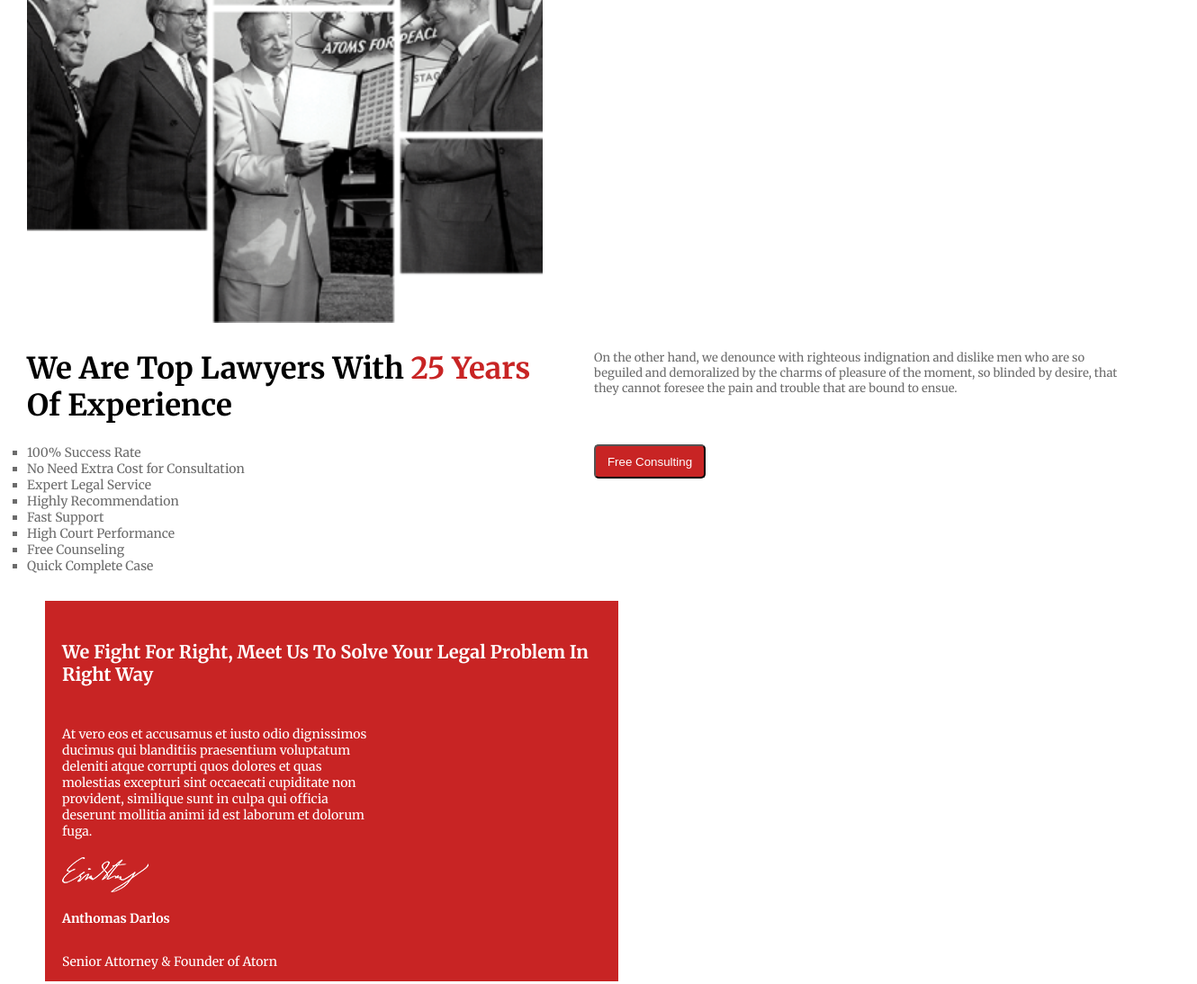
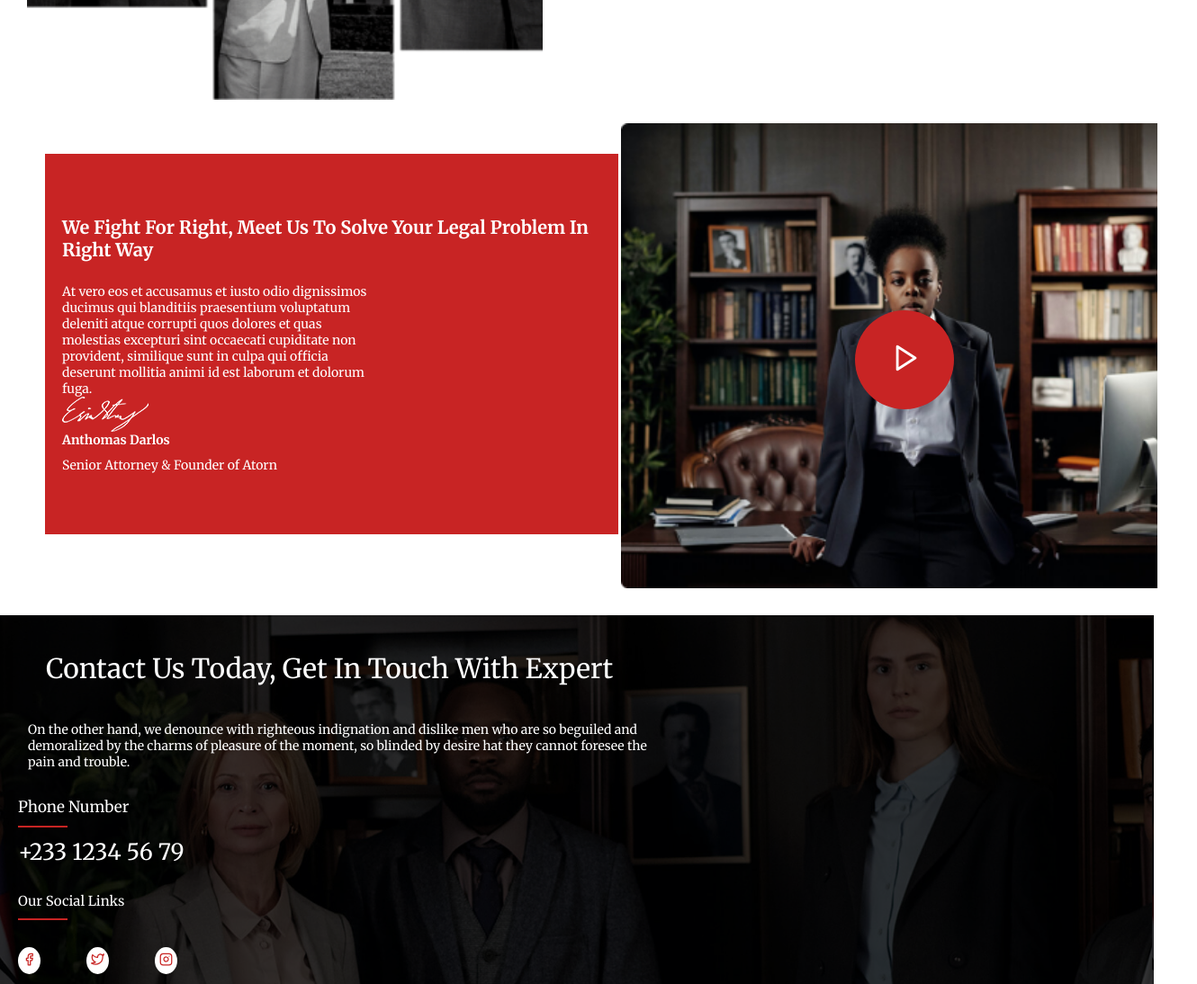
Before and after one commit to OdionBilly/Project-C4-Group3, a plain HTML site: page index.html in a window 1280 px wide. Shown: the part 1500-2594 px from the top of the page at 90% size, 1330 px wide, since content can reach past the window. Drawn offline with Linux system fonts and the light colour scheme.

Commit message:
modified:   css/about.css 	modified:   css/cart.css 	modified:   css/contact.css 	modified:   css/hero.css 	modified:   css/services.css	new file:   image/contact-bgdesk.png 	modified:   index.html

```diff
--- a/css/about.css
+++ b/css/about.css
@@ -4,7 +4,6 @@
     justify-content: space-between;
     padding-left: 20px;
     gap: 20px;
-    /* background-color: aqua; */
 }
 .about-image{
     width: 390px;
@@ -98,18 +97,19 @@
 }
 /* desktop screen */
 @media screen and (min-width : 960px) {
+.about-us{
+    width: 1280px;
+    }
 .about-content{
     display: grid;
     grid-template-columns: repeat(2, 1fr);
     grid-template-rows: auto auto;
+    /* margin-top:-100px; */
 }
 .about-image{
     width: 573px;
     height: 558px;
 
-}
-.about-header{
-    /* background-color: aqua; */
 }
 .about-header{
     width: 600px;
--- a/css/cart.css
+++ b/css/cart.css
@@ -35,9 +35,12 @@
 }
 
 /* desktop screen */
-@media (min-width:1080px){
+@media (min-width:960px){
 .cart{
     grid-template-columns: repeat(4,1fr) ;
+    gap: 30px;
+    height: 300px;
+    margin-top: 20px;
 }
 
 }
--- a/css/contact.css
+++ b/css/contact.css
@@ -63,9 +63,6 @@
     align-items: center;
 }
 
-.heading{
-    /* margin-bottom: 20px; */
-}
 
 .input-container{
     display: flex;
@@ -139,8 +136,6 @@ button{
 .social-media-link{
     width: 15%;
 }
-
-
 form{
     display: grid;
     grid-template-columns:  repeat(2,1fr);
@@ -152,4 +147,24 @@ form div:nth-child(5){
     grid-column-start: 1;
     grid-column-end: 3;
 }
+
 }
+/* desktop device */
+@media (min-width: 960px) {
+.contact{
+    width: 1282px;
+    background-image: url(../image/contact-bgdesk.png);
+
+}
+form{
+    display: grid;
+    grid-template-columns:  repeat(50px,50px);
+    grid-template-rows: 100px 100px;
+}
+form div:nth-child(5){
+    grid-column: span 2;
+    grid-column-start: 1;
+    grid-column-end: 3;
+
+}
+}
--- a/css/hero.css
+++ b/css/hero.css
@@ -79,7 +79,7 @@
 
 }
 /* desktop screen */
-@media (min-width:1080px){
+@media (min-width:960px){
 .hero{
     width: 1282px;
     height: 586px;
--- a/css/services.css
+++ b/css/services.css
@@ -1,16 +1,14 @@
 .services{
-    background-color: #C82424;
+    display: flex;
+    flex-direction: column;
     width: 390px;
-    height: 423px;
     color: #FFF;
     font-family: Merriweather;
+
 }
 .services .services-content{
-    display: flex;
-    flex-direction: column;
-    justify-content: space-between;
-    gap: 20px;
-    padding: 31px 23px 0px 19px;
+    background-color: #C82424;
+    padding: 31px 23px 31px 19px;
 }
 .services .services-title{
     width: 348;
@@ -74,13 +72,12 @@
 /* media tablet device */
 @media (min-width:601px) {
 .services{
+        margin-left: 50px;
+    }
+.services-content{
         width: 637px;
         height: 423px;
         align-content: center;
-        margin-left: 50px;
-}
-.youtube-video{
-        margin-left: 50px;
 }
 .services-video{
        width: 637px;
@@ -92,6 +89,38 @@
     background-color: #C82424;
     border-radius: 50%;
     left: 299px;
-    bottom: 50px;
+    bottom: 70px;
 }
 }
+/* media desktop device */
+@media (min-width:970px){
+ .services{
+        display: grid;
+        grid-template-columns: repeat(2, 1fr);
+        width: 1280px;
+ }
+ .services-video{
+     width: 596px;
+     height: 517px;
+     margin-top: -10%;
+ }
+
+ .services-video-container{
+    position: absolute;
+    width:  110px;
+    height: 110px;
+    background-color: #C82424;
+    border-radius: 50%;
+    left: 260px;
+    bottom: 199px;
+ }
+.services-video .play-icon{
+    color: #FFF;
+    position: absolute;
+    width: 34px;
+    height: 34px;
+    left: 40px;
+    bottom:40px;
+}
+
+}
--- a/index.html
+++ b/index.html
@@ -151,18 +151,20 @@
             </div>
             <div class="about-title">
               <div class="abt">About Us</div>
-        </div>
+
               <div class="about-header">
                 We Are Top Lawyers With <span>25 Years</span> Of Experience
               </div>
+
               <div class="about-decription">
-            <div class="abt-description">On the other hand, we denounce with righteous indignation
-                and dislike men who are so beguiled and demoralized by the
+                <div class="abt-description">
+                   On the   other hand, we denounce with righteous indignation and dislike men who are so beguiled an demoralized by the
                    charms of pleasure of the moment, so blinded by desire, that
                    they cannot foresee the pain and trouble that are bound to
                    ensue.
                  </div>
               </div>
+
               <div class="about-list">
                 <div class="abt-list">
                     <ol>
@@ -176,15 +178,16 @@
                        <li>Quick Complete Case</li>
                     </ol>
                 </div>
-
             </div>
             <div class="free-consulting">
                 <button class="free-cslt">Free Consulting</button>
+             </div>
         </div>
 
        </div>
 
     </section>
+
 
     <!-- service section -->
 
@@ -209,7 +212,6 @@
             </div>
         </div>
 
-    </section>
         <div class="youtube-video">
             <div class="services-video">
                 <div class="services-video-container">
@@ -217,6 +219,9 @@
                 </div>
             </div>
         </div>
+
+    </section>
+
 
 <!-- contact-section -->
     <section class="contact">
@@ -238,7 +243,6 @@
                 <div class="mobile-contact">
                     +233 1234 56 79
                 </div>
-
                 <div class="contact-social-link">
                     Our Social Links
                     <div class="link"></div>
@@ -254,11 +258,14 @@
                         <i class="contact-icon" data-feather="instagram"></i>
                     </div>
                 </div>
+
+                     <!-- form-section -->
+
                 <div class="schedule">
                     <div class="heading">
                      Get A Flexible Schedule
                     </div>
-            <div class="contact-form">
+                </div>
                 <form action="">
                     <div class="input-container">
                         <i class="icon"  data-feather="user" ></i>
@@ -266,7 +273,7 @@
                     </div>
                     <div class="input-container">
                          <i class="icon" data-feather="mail"></i>
-                     <input type="email"name="email"placeholder="Email Address">
+                         <input type="email"name="email"placeholder="Email    Address">
                     </div>
                     <div class="input-container">
                         <i class="icon"data-feather="phone"></i>
@@ -284,7 +291,6 @@
                          <button type="submit">Get an Appointment</button>
                     </div>
                 </form>
-            </div>
 
         </div>
 
```
Also changed, not shown: image/contact-bgdesk.png (added). Lines whose indentation alone changed are shown as unchanged.
